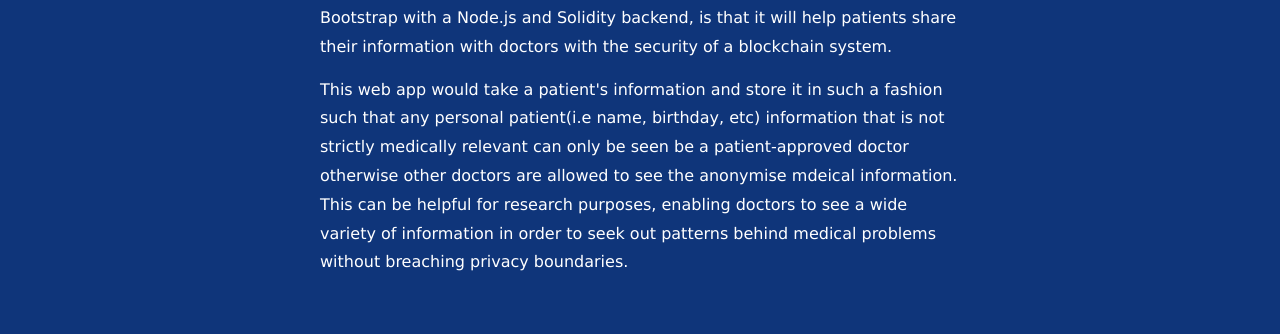
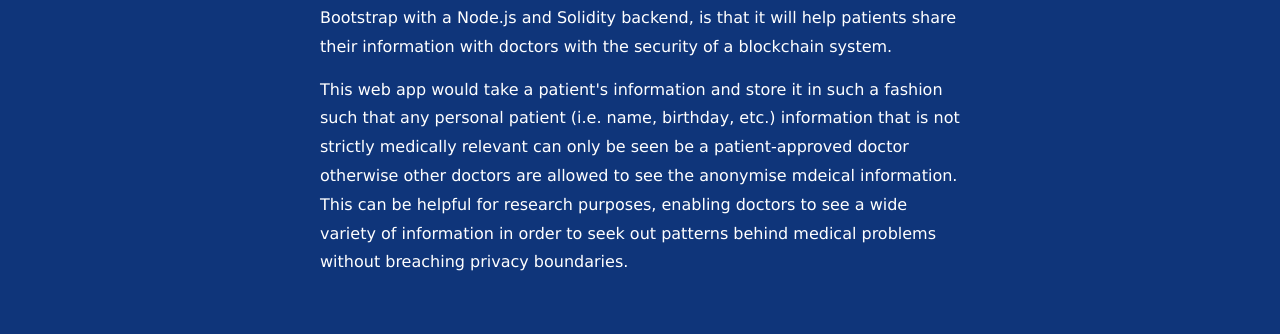
Before and after one commit to kareemIt/Portfolio, a website built with Parcel: page index.html in a window 1280 px wide. Shown: the part 1877-2211 px from the top of the page. Built offline with nearby package versions, Linux system fonts and the light colour scheme.

Commit message:
Small grammer fixes again

```diff
--- a/index.html
+++ b/index.html
@@ -92,7 +92,7 @@
         </p>
         <p>
           This web app would take a patient's information and store it in such a
-          fashion such that any personal patient(i.e name, birthday, etc) information that is not strictly
+          fashion such that any personal patient (i.e. name, birthday, etc.) information that is not strictly
           medically relevant can only be seen be a patient-approved doctor otherwise other doctors are allowed to see the anonymise mdeical information. This
           can be helpful for research purposes, enabling doctors to see a wide
           variety of information in order to seek out patterns behind medical
```
